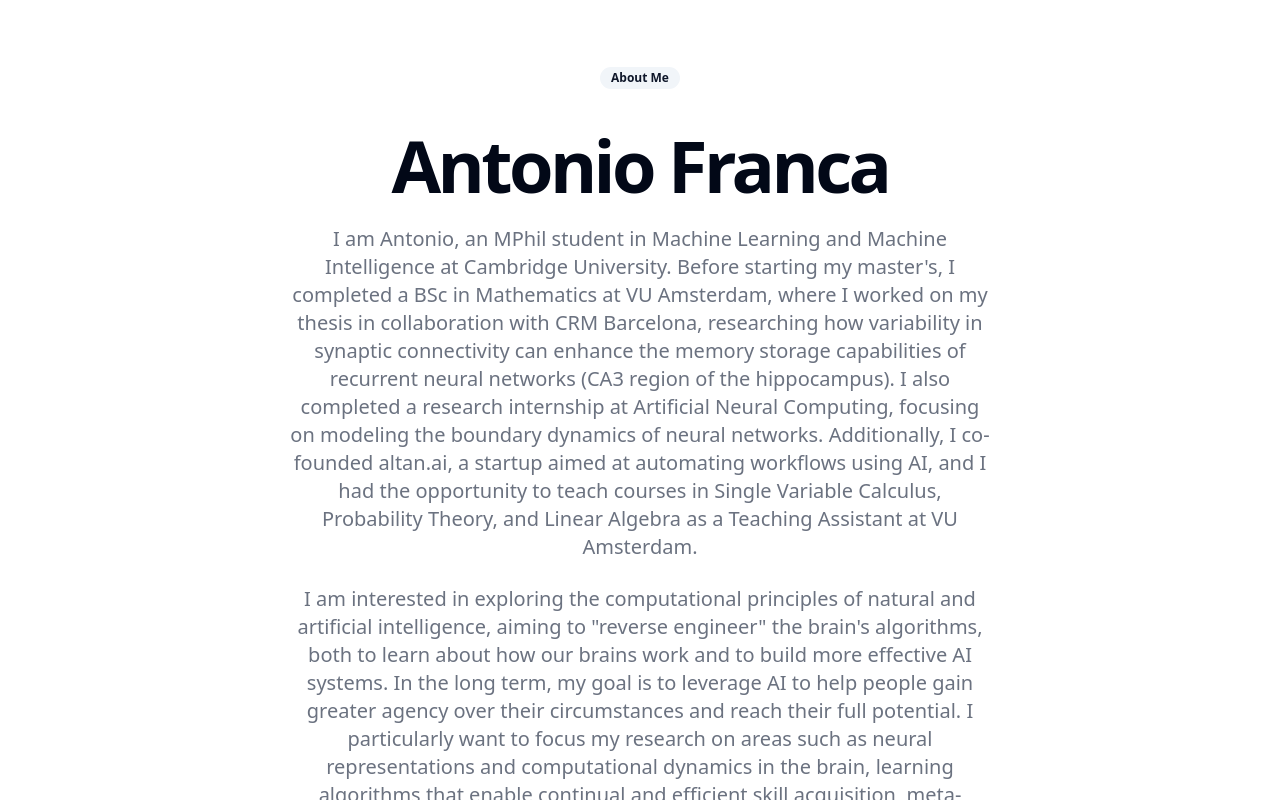
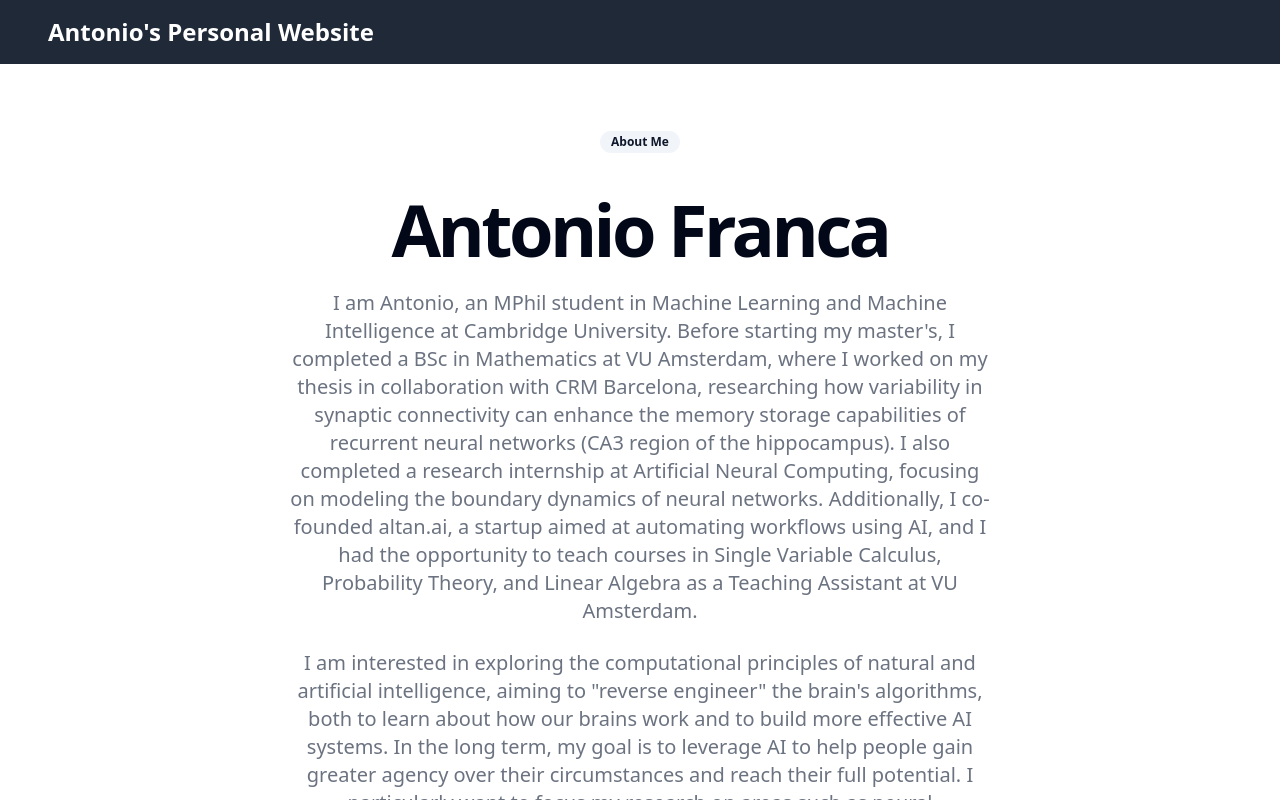
Before and after one commit to altanlabs/project-web, a React (Vite) app: page / in a window 1280 px wide. Shown: the top 800 px of the page. Built offline with nearby package versions, Linux system fonts and the light colour scheme.

Commit message:
Add header to App.tsx

```diff
--- a/src/App.tsx
+++ b/src/App.tsx
@@ -7,12 +7,21 @@ import CVPage from './pages/cv';
 function App() {
   return (
     <Router>
+      <div>
+        <header className="bg-gray-800 text-white p-4">
+          <div className="container mx-auto">
+            <h1 className="text-2xl font-bold">Antonio's Personal Website</h1>
+          </div>
+        </header>
+        <main>
           <Routes>
             <Route path="/" element={<IndexPage />} />
             <Route path="/blog" element={<BlogPage />} />
             <Route path="/projects" element={<ProjectsPage />} />
             <Route path="/cv" element={<CVPage />} />
           </Routes>
+        </main>
+      </div>
     </Router>
   );
 }
```
Lines whose indentation alone changed are shown as unchanged.
